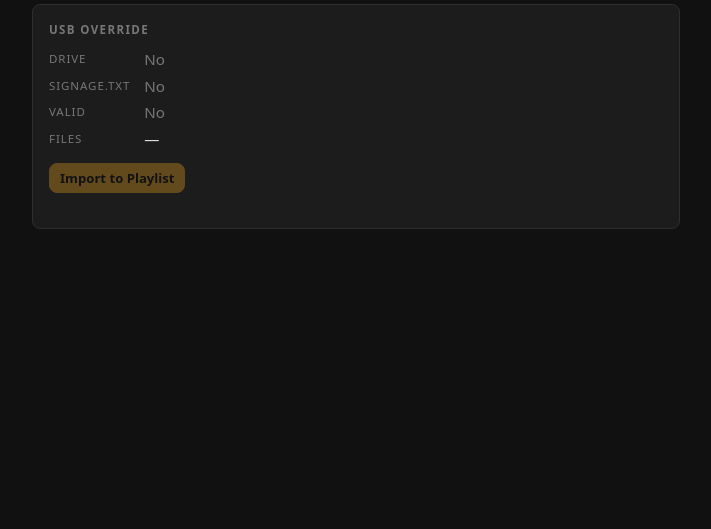
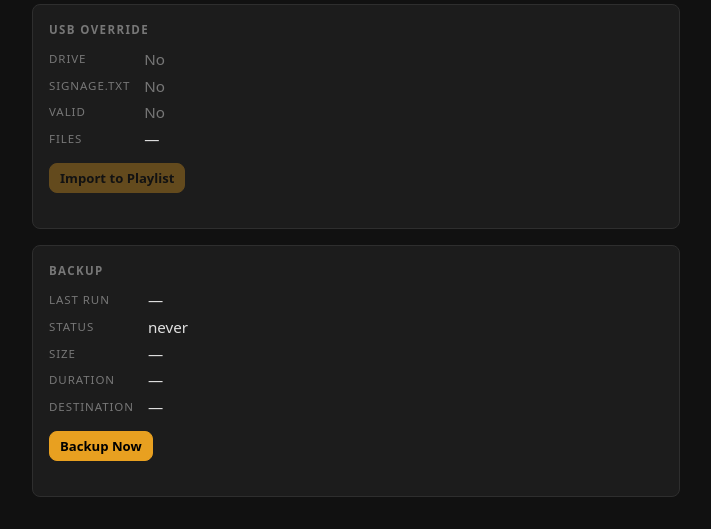
Before and after one commit to notameadow/rpi-signage, a Flask app: page /admin in a window 1280 px wide. Shown: the part 738-1267 px from the top of the page, without its empty margins (284-995 px from the left). Before the commit the page ends 967 px from the top, so only its background shows below. Run offline with Flask 3, Linux system fonts and the light colour scheme; the visitor is signed in with stand-in values (Sample User, id 1); data comes from the database, SQL or seed files in the repository; data that the repository does not hold is empty.

Commit message:
Add signage-owned off-box backup with admin UI
Replaces relying on rpi-lighting's pi-backup.sh to sweep /home/dev/signage/data/ —
project separation, and droplet path is now hostname-namespaced from day 1
(/srv/backup/REDACTED/<hostname>/<date>/) so a Pi-to-Pi transition can run
old + new in parallel without clobbering snapshots.

Components:
- toolchain/pi-backup.sh: rsync --link-dest, flock mutex against the daily
  timer, writes a state JSON the Flask app reads.
- systemd/signage-backup.{service,timer}: daily 04:30 + 30m randomized.
- /api/backup/status + /api/backup/run: read state file, spawn script
  via subprocess.Popen (no systemd round-trip, no sudo rule). Lockfile
  probe is the authoritative running check, surviving stale state files.
- admin.html Backup section: last run / status / size / duration /
  destination, Backup Now button, adaptive 2s polling while running and
  30s when idle.

Reuses /home/dev/.ssh/id_ed25519_backup (Pi-level outbound credential,
not project-level) — install.sh warns if the key is missing rather than
generating its own. Lighting will drop signage from its SOURCES separately
once this is live; old /srv/backup/REDACTED/<date>/signage/ ages out
under the existing 30-day retention.

```diff
--- a/app/routes/api.py
+++ b/app/routes/api.py
@@ -1,7 +1,10 @@
 import os
+import json
 import uuid
 import shutil
+import fcntl
 import logging
+import subprocess
 from flask import Blueprint, jsonify, request, current_app, send_from_directory
 from PIL import Image
 
@@ -9,6 +12,10 @@ from app.auth import require_auth
 from app.config import MEDIA_DIR, ALLOWED_EXTENSIONS, LOGO_ICO_PATH, LOGO_PNG_PATH, THUMB_DIR
 from app import database as db
 from app.usb_monitor import _get_mounts, _scan_root
+
+BACKUP_SCRIPT  = '/usr/local/bin/signage-backup.sh'
+BACKUP_STATE   = '/home/dev/signage/data/backup-state.json'
+BACKUP_LOCK    = '/home/dev/signage/data/.backup.lock'
 
 logger  = logging.getLogger('signage.api')
 api_bp  = Blueprint('api', __name__)
@@ -257,3 +264,67 @@ def branding_logo_upload():
 @require_auth
 def preview_main(filename):
     return send_from_directory(MEDIA_DIR, filename)
+
+
+# ── Off-box backup (data → droplet) ───────────────────────────────────────────
+
+def _backup_running():
+    """Probe the lockfile non-blockingly. True iff some process holds it."""
+    if not os.path.exists(BACKUP_LOCK):
+        return False
+    try:
+        with open(BACKUP_LOCK, 'r+') as f:
+            try:
+                fcntl.flock(f.fileno(), fcntl.LOCK_EX | fcntl.LOCK_NB)
+                fcntl.flock(f.fileno(), fcntl.LOCK_UN)
+                return False
+            except BlockingIOError:
+                return True
+    except OSError:
+        return False
+
+
+@api_bp.route('/api/backup/status')
+@require_auth
+def backup_status():
+    state = {
+        'running': False,
+        'last_run_at': None,
+        'last_status': 'never',
+        'last_error': None,
+        'last_size_bytes': 0,
+        'last_duration_s': 0,
+        'host': None,
+        'remote': None,
+    }
+    try:
+        with open(BACKUP_STATE) as f:
+            state.update(json.load(f))
+    except (OSError, ValueError):
+        pass
+    # Authoritative running probe via the lockfile — survives crashes that
+    # leave a stale "running":true in the state file.
+    state['running'] = _backup_running()
+    return jsonify(state)
+
+
+@api_bp.route('/api/backup/run', methods=['POST'])
+@require_auth
+def backup_run():
+    if _backup_running():
+        return jsonify({'ok': False, 'error': 'already running'}), 409
+    if not os.path.exists(BACKUP_SCRIPT):
+        return jsonify({'ok': False, 'error': 'backup script not installed'}), 500
+    try:
+        subprocess.Popen(
+            [BACKUP_SCRIPT],
+            stdout=subprocess.DEVNULL,
+            stderr=subprocess.DEVNULL,
+            stdin=subprocess.DEVNULL,
+            start_new_session=True,
+            close_fds=True,
+        )
+    except OSError as e:
+        return jsonify({'ok': False, 'error': f'spawn failed: {e}'}), 500
+    logger.info('Operator-triggered backup started')
+    return jsonify({'ok': True})
--- a/app/templates/admin.html
+++ b/app/templates/admin.html
@@ -349,6 +349,22 @@
     <button class="btn btn-primary btn-sm" id="btn-import-usb"
       onclick="importFromUSB()" disabled>Import to Playlist</button>
     <div id="import-status" style="font-size:0.8rem;margin-top:6px;min-height:1em;color:#777;"></div>
+  </div>
+</div>
+
+<div class="section">
+  <h2>Backup</h2>
+  <div class="stat-grid">
+    <span class="stat-label">Last run</span>   <span class="stat-value" id="b-last-run">—</span>
+    <span class="stat-label">Status</span>     <span class="stat-value" id="b-status">—</span>
+    <span class="stat-label">Size</span>       <span class="stat-value" id="b-size">—</span>
+    <span class="stat-label">Duration</span>   <span class="stat-value" id="b-duration">—</span>
+    <span class="stat-label">Destination</span><span class="stat-value" id="b-remote">—</span>
+  </div>
+  <div style="margin-top:12px;">
+    <button class="btn btn-primary btn-sm" id="btn-backup-now"
+      onclick="runBackup()">Backup Now</button>
+    <div id="backup-msg" style="font-size:0.8rem;margin-top:6px;min-height:1em;color:#777;"></div>
   </div>
 </div>
 
@@ -726,6 +742,101 @@ async function importFromUSB() {
   }
 }
 
+// ── Backup ───────────────────────────────────────────────────────────────────
+
+let backupPollMs = 30000;  // slow when idle, 2s when running
+let backupTimer  = null;
+
+function fmtBytes(n) {
+  if (!n) return '—';
+  const u = ['B','KB','MB','GB','TB'];
+  let i = 0; let v = n;
+  while (v >= 1024 && i < u.length - 1) { v /= 1024; i++; }
+  return v.toFixed(v >= 100 || i === 0 ? 0 : 1) + ' ' + u[i];
+}
+
+function fmtRelTime(iso) {
+  if (!iso) return '—';
+  const t = new Date(iso).getTime();
+  if (isNaN(t)) return iso;
+  const sec = Math.floor((Date.now() - t) / 1000);
+  if (sec < 60)    return sec + 's ago';
+  if (sec < 3600)  return Math.floor(sec / 60) + 'm ago';
+  if (sec < 86400) return Math.floor(sec / 3600) + 'h ago';
+  return Math.floor(sec / 86400) + 'd ago';
+}
+
+async function pollBackup() {
+  try {
+    const s = await (await fetch('/api/backup/status')).json();
+    const btn = document.getElementById('btn-backup-now');
+    const msg = document.getElementById('backup-msg');
+
+    document.getElementById('b-last-run').textContent  = s.running ? 'running…' : fmtRelTime(s.last_run_at);
+    document.getElementById('b-size').textContent      = fmtBytes(s.last_size_bytes || 0);
+    document.getElementById('b-duration').textContent  = s.last_duration_s ? s.last_duration_s + 's' : '—';
+    document.getElementById('b-remote').textContent    = s.remote || '—';
+
+    const statusEl = document.getElementById('b-status');
+    if (s.running) {
+      statusEl.textContent = 'running';
+      statusEl.style.color = '#e8a020';
+    } else if (s.last_status === 'ok') {
+      statusEl.textContent = 'ok';
+      statusEl.style.color = '#27ae60';
+    } else if (s.last_status === 'error') {
+      statusEl.textContent = 'error';
+      statusEl.style.color = '#c0392b';
+      if (s.last_error) { msg.textContent = s.last_error; msg.style.color = '#c0392b'; }
+    } else {
+      statusEl.textContent = s.last_status || '—';
+      statusEl.style.color = '';
+    }
+
+    btn.disabled = !!s.running;
+    btn.textContent = s.running ? 'Running…' : 'Backup Now';
+
+    // Adaptive cadence: 2s while running, 30s otherwise.
+    const wantMs = s.running ? 2000 : 30000;
+    if (wantMs !== backupPollMs) {
+      backupPollMs = wantMs;
+      if (backupTimer) clearInterval(backupTimer);
+      backupTimer = setInterval(pollBackup, backupPollMs);
+    }
+  } catch (_) {
+    document.getElementById('b-status').textContent = 'unreachable';
+  }
+}
+
+async function runBackup() {
+  const msg = document.getElementById('backup-msg');
+  msg.textContent = 'Starting…'; msg.style.color = '#777';
+  document.getElementById('btn-backup-now').disabled = true;
+  try {
+    const r = await fetch('/api/backup/run', { method: 'POST' });
+    const data = await r.json();
+    if (r.ok) {
+      msg.textContent = ''; msg.style.color = '#777';
+      // Switch to fast polling immediately so the UI catches the running state.
+      if (backupTimer) clearInterval(backupTimer);
+      backupPollMs = 2000;
+      backupTimer = setInterval(pollBackup, backupPollMs);
+      pollBackup();
+    } else {
+      msg.textContent = data.error || 'Failed to start backup.';
+      msg.style.color = '#c0392b';
+      document.getElementById('btn-backup-now').disabled = false;
+    }
+  } catch (_) {
+    msg.textContent = 'Network error.';
+    msg.style.color = '#c0392b';
+    document.getElementById('btn-backup-now').disabled = false;
+  }
+}
+
+backupTimer = setInterval(pollBackup, backupPollMs);
+pollBackup();
+
 // ── Fade settings ─────────────────────────────────────────────────────────────
 
 async function loadSettings() {
```
Also changed, not shown: 4 other files.
